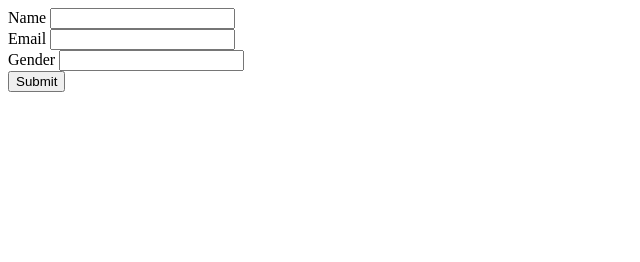
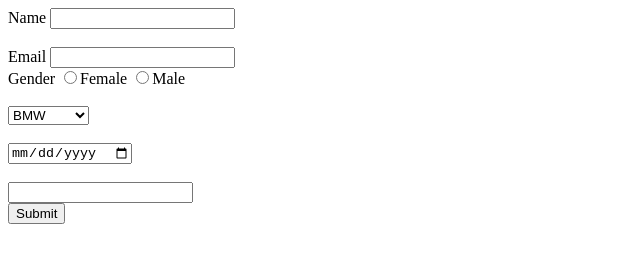
Before and after one commit to acciojob/car-insurance-form-dhanvantichelani22, a website: page main.html in a window 1280 px wide. Shown: the whole page, without its empty margins (0-640 px from the left). Drawn offline with Linux system fonts and the light colour scheme.

Commit message:
created a submission

```diff
--- a/main.html
+++ b/main.html
@@ -8,17 +8,37 @@
 
 <body>
 	<!-- the entire body must be written by student -->
-	<form method = "post">
+	<form action="#" method = "post">
+		<div>
 		<label for = "name">Name</label>
 		<input type = "text" id = "name" required>
+			</div>
 		<br>
+		<div>
 		<label for = "email">Email</label>
 		<input type = "email" id = "email">
 		<br>
+			</div>
+		<div>
 		<label for = "gender">Gender</label>
-		<input type = "gender">
+		<input type = "radio">Female
+		<input type = "radio">Male
+			</div>
 		<br>
-
+		<div>
+		<select name="Car Brands" id="Car Brands">
+            <option value="BMW">BMW</option>
+			<option value="Audi">Audi</option>
+			<option value="Mercedez">Mercedez</option>
+		</select>
+		</div>
+		<br>
+		<div>
+			<input type="date">
+		</div>
+		<br>
+		<div>
+			<input type="password"><br>
 		<button type="submit">Submit</button>
     <script type="text/javascript" src="./script.js">
 </script>
```
